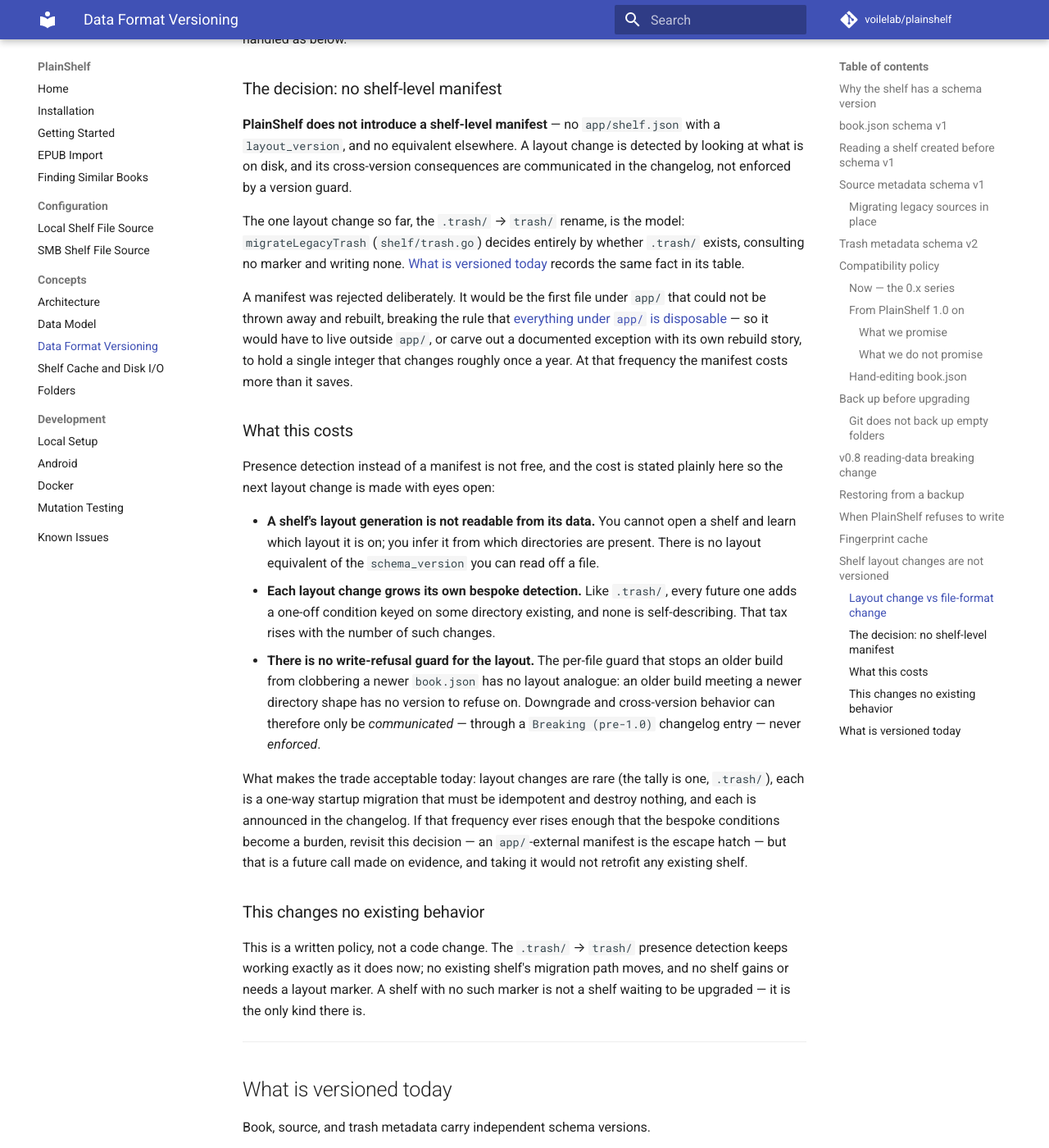
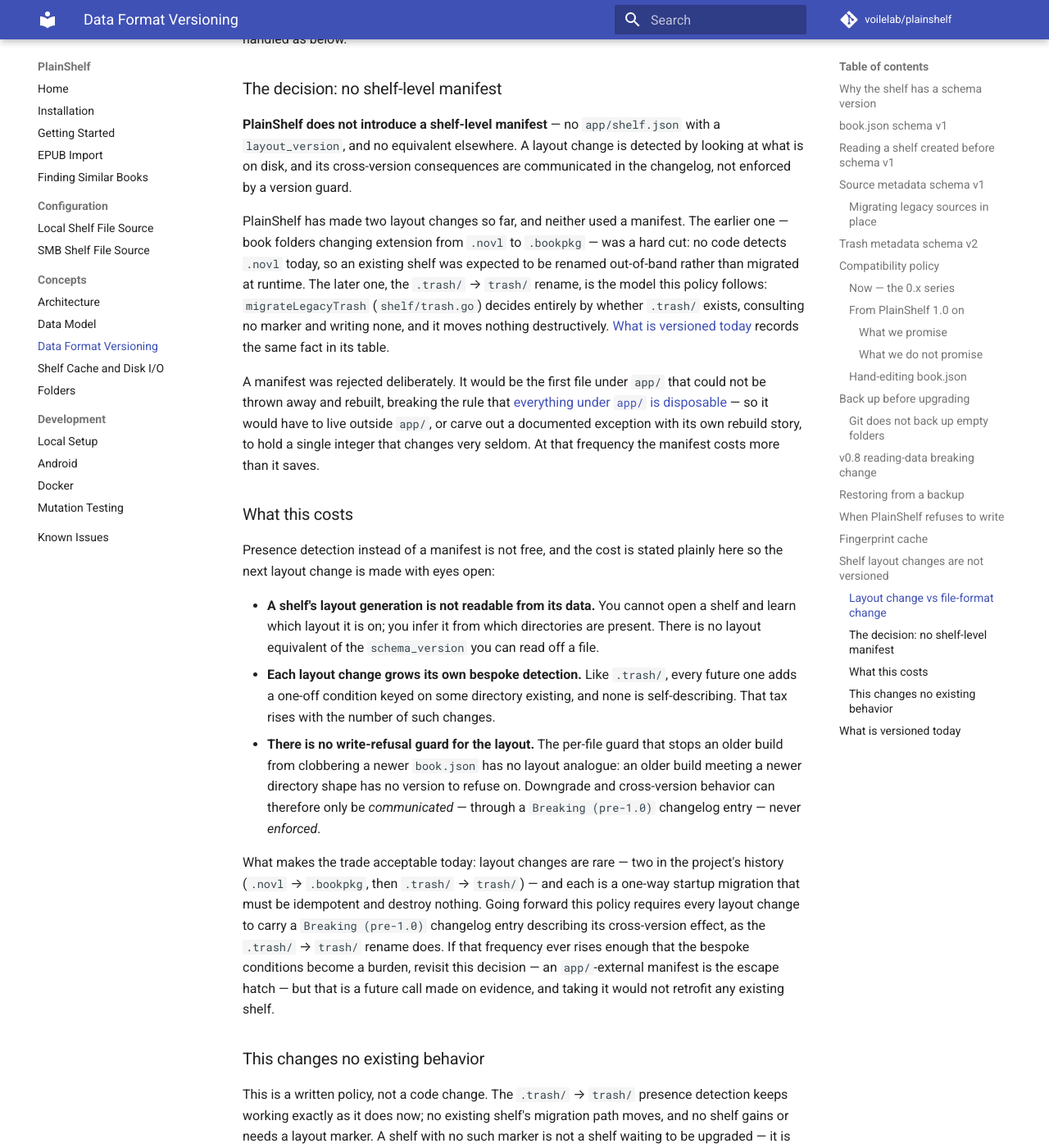
Before and after one commit to voilelab/plainshelf, an MkDocs documentation site: the page built from docs/concepts/data-format-versioning.md, in a window 1280 px wide and 1400 px high, scrolled down 13555 px. Shown: the whole window at 82% size. Built offline with MkDocs 1.6.1 and Material for MkDocs 9.7.7, drawn with Linux system fonts in a browser that asks for light colours; comment, search, counter and statistics services are not loaded.

Commit message:
docs: correct layout-change tally and record the trash rename in the changelog
Address two review findings on the layout-versioning decision:

- The section claimed .trash/ was the only layout change. Book folders
  also changed extension from .novl to .bookpkg (an earlier layout change).
  That one was a hard cut with no runtime migration — no code detects .novl
  today — which contrasts with .trash/'s presence-detected migrateLegacyTrash.
  Correct the tally to two and describe both, which still supports the
  no-manifest decision.
- The policy says every layout change carries a Breaking (pre-1.0) changelog
  entry, but the .trash/ -> trash/ rename (unreleased, on dev) had none. Add
  the missing Unreleased entry so the precedent the policy leans on actually
  follows it, and reword the doc so the changelog claim is accurate.

Co-Authored-By: Claude Opus 4.8 <noreply@anthropic.com>
Claude-Session: https://claude.ai/code/session_01MWUvBsduvqgfrCvZh4uDyM

```diff
--- a/docs/concepts/data-format-versioning.md
+++ b/docs/concepts/data-format-versioning.md
@@ -615,17 +615,22 @@ with a `layout_version`, and no equivalent elsewhere. A layout change is detecte
 by looking at what is on disk, and its cross-version consequences are
 communicated in the changelog, not enforced by a version guard.
 
-The one layout change so far, the `.trash/` → `trash/` rename, is the model:
+PlainShelf has made two layout changes so far, and neither used a manifest. The
+earlier one — book folders changing extension from `.novl` to `.bookpkg` — was a
+hard cut: no code detects `.novl` today, so an existing shelf was expected to be
+renamed out-of-band rather than migrated at runtime. The later one, the
+`.trash/` → `trash/` rename, is the model this policy follows:
 `migrateLegacyTrash` (`shelf/trash.go`) decides entirely by whether `.trash/`
-exists, consulting no marker and writing none. [What is versioned
-today](#what-is-versioned-today) records the same fact in its table.
+exists, consulting no marker and writing none, and it moves nothing
+destructively. [What is versioned today](#what-is-versioned-today) records the
+same fact in its table.
 
 A manifest was rejected deliberately. It would be the first file under `app/`
 that could not be thrown away and rebuilt, breaking the rule that [everything
 under `app/` is disposable](data-model.md#app) — so it would have to live outside
 `app/`, or carve out a documented exception with its own rebuild story, to hold a
-single integer that changes roughly once a year. At that frequency the manifest
-costs more than it saves.
+single integer that changes very seldom. At that frequency the manifest costs
+more than it saves.
 
 ### What this costs
 
@@ -646,12 +651,15 @@ plainly here so the next layout change is made with eyes open:
   *communicated* — through a `Breaking (pre-1.0)` changelog entry — never
   *enforced*.
 
-What makes the trade acceptable today: layout changes are rare (the tally is one,
-`.trash/`), each is a one-way startup migration that must be idempotent and
-destroy nothing, and each is announced in the changelog. If that frequency ever
-rises enough that the bespoke conditions become a burden, revisit this decision —
-an `app/`-external manifest is the escape hatch — but that is a future call made
-on evidence, and taking it would not retrofit any existing shelf.
+What makes the trade acceptable today: layout changes are rare — two in the
+project's history (`.novl` → `.bookpkg`, then `.trash/` → `trash/`) — and each is
+a one-way startup migration that must be idempotent and destroy nothing. Going
+forward this policy requires every layout change to carry a `Breaking (pre-1.0)`
+changelog entry describing its cross-version effect, as the `.trash/` → `trash/`
+rename does. If that frequency ever rises enough that the bespoke conditions
+become a burden, revisit this decision — an `app/`-external manifest is the escape
+hatch — but that is a future call made on evidence, and taking it would not
+retrofit any existing shelf.
 
 ### This changes no existing behavior
 
```
Also changed, not shown: CHANGELOG.md (+1 -0 lines).
